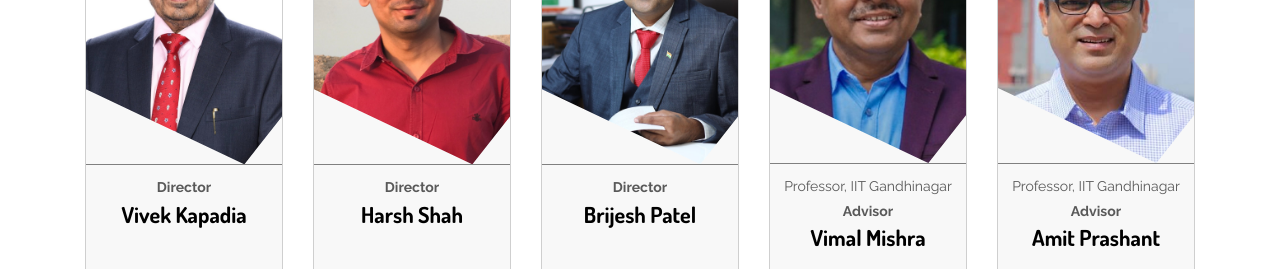
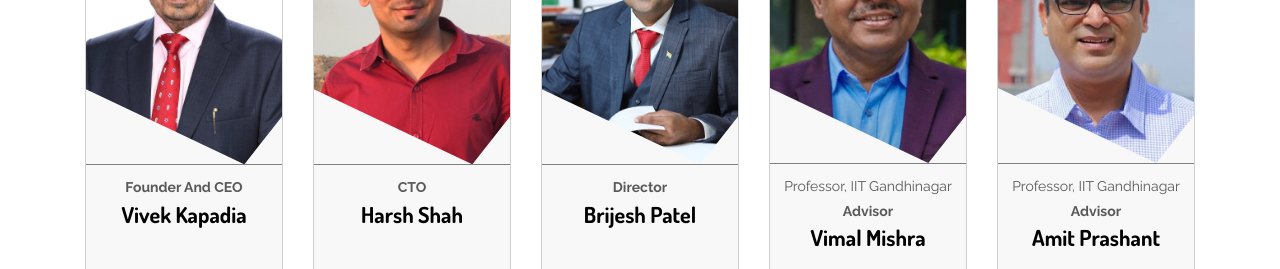
Before and after one commit to agrocast/jalkruti, a Next.js app: page /about in a window 1280 px wide. Shown: the part 1208-1477 px from the top of the page. Built offline with nearby package versions, Linux system fonts and the light colour scheme.

Commit message:
16mayfinal3

```diff
--- a/pages/about.js
+++ b/pages/about.js
@@ -17,7 +17,7 @@ import dynamic from 'next/dynamic'
 const TeamData = [
 	{
 		Name: "Vivek Kapadia",
-		Designation: "Director",
+		Designation: "Founder and CEO ",
 		Title: "",
 		LinkedIn: "https://www.linkedin.com/in/vivek-kapadia-77678116a/",
 		Twitter: "https://twitter.com/VivekPKapadia",
@@ -26,7 +26,7 @@ const TeamData = [
 	},
 	{
 		Name: "Harsh Shah",
-		Designation: "Director",
+		Designation: "CTO",
 		Title: "",
 		LinkedIn: "https://www.linkedin.com/in/harsh-shah-77595179/",
 		Twitter: "https://twitter.com",
```
